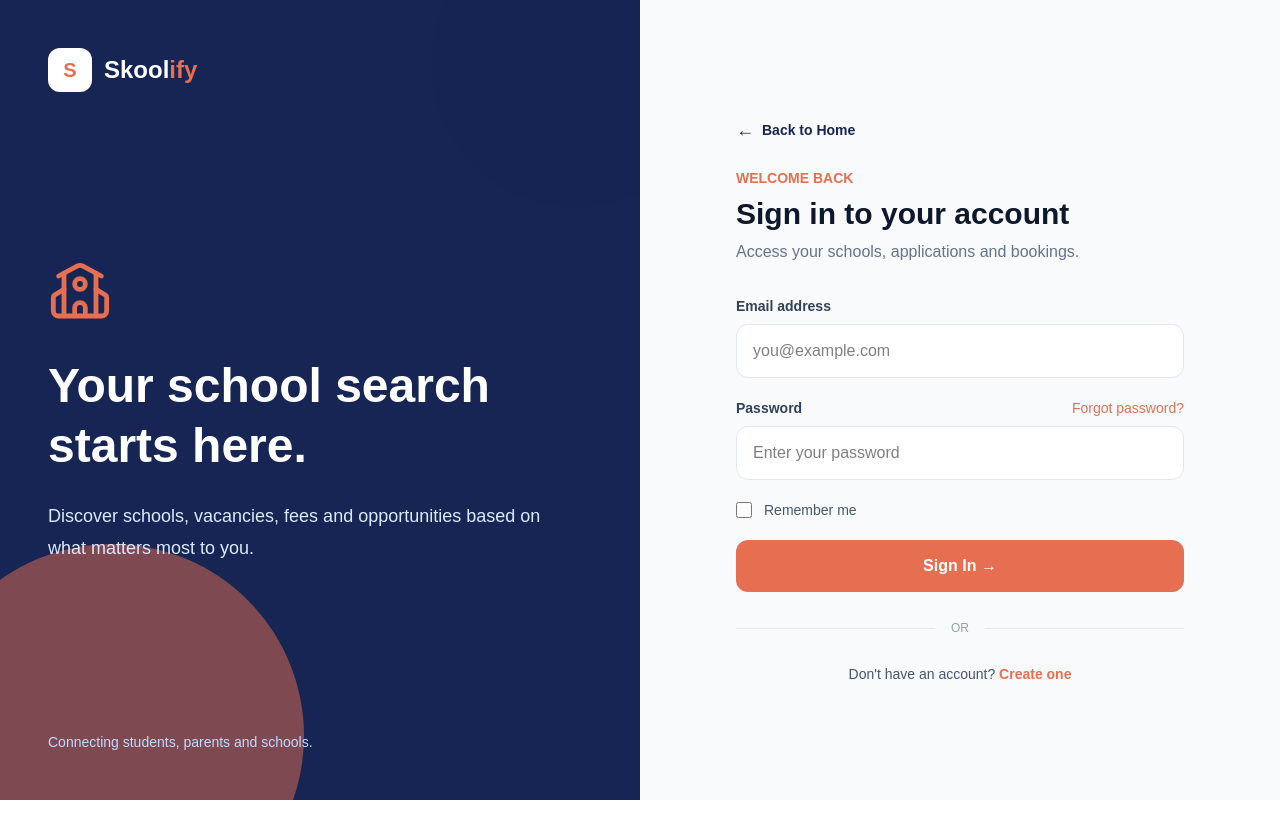
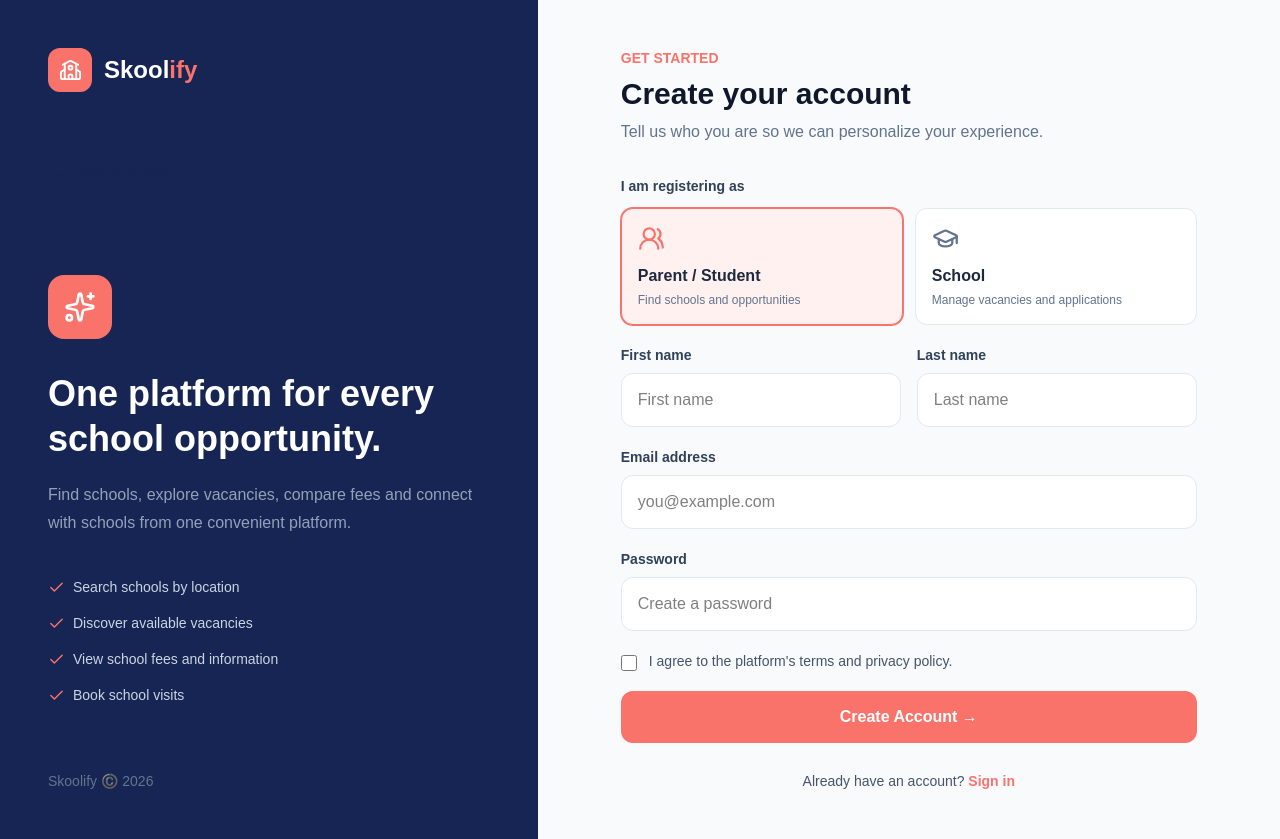
Before and after one commit to venusnamsya/Skoolify, a React (Vite) app: page /register in a window 1280 px wide. Before the commit the page ends 800 px from the top, so only its background shows below. Built offline with nearby package versions, Linux system fonts and the light colour scheme; no server answers.

Commit message:
register page update

```diff
--- a/src/Pages/Public/Register.jsx
+++ b/src/Pages/Public/Register.jsx
@@ -1,29 +1,40 @@
+import { useState } from "react";
 import { Link, useNavigate } from "react-router-dom";
-import { useState } from "react";
-
-import { School } from "lucide-react";
-
-import { signInWithEmailAndPassword } from "firebase/auth";
-import { doc, getDoc } from "firebase/firestore";
+import { createUserWithEmailAndPassword } from "firebase/auth";
+import { doc, setDoc } from "firebase/firestore";
+import {
+  Check,
+  GraduationCap,
+  School,
+  Sparkles,
+  UsersRound,
+} from "lucide-react";
 import { auth, db } from "../../../Firebase";
 
-function Login() {
+function Register() {
   const navigate = useNavigate();
+
+  const [accountType, setAccountType] = useState("parent");
+
+  const [firstName, setFirstName] = useState("");
+  const [lastName, setLastName] = useState("");
+  const [institutionName, setInstitutionName] = useState("");
 
   const [email, setEmail] = useState("");
   const [password, setPassword] = useState("");
+
   const [loading, setLoading] = useState(false);
   const [error, setError] = useState("");
 
-  const handleLogin = async (e) => {
+  const handleRegister = async (e) => {
     e.preventDefault();
 
     setError("");
     setLoading(true);
 
     try {
-
-      const userCredential = await signInWithEmailAndPassword(
+      // Create Firebase Authentication account
+      const userCredential = await createUserWithEmailAndPassword(
         auth,
         email,
         password
@@ -31,148 +42,303 @@ function Login() {
 
       const user = userCredential.user;
 
+      // Data saved to Firestore
+      const userData =
+        accountType === "school"
+          ? {
+              uid: user.uid,
+              institutionName: institutionName,
+              email: email,
+              role: "school",
+              createdAt: new Date(),
+            }
+          : {
+              uid: user.uid,
+              firstName: firstName,
+              lastName: lastName,
+              email: email,
+              role: "parent",
+              createdAt: new Date(),
+            };
 
-      const userDoc = await getDoc(doc(db, "users", user.uid));
+      // Save user profile
+      await setDoc(doc(db, "users", user.uid), userData);
 
-      if (!userDoc.exists()) {
-        throw new Error("Your account information could not be found.");
+      // Send to correct dashboard
+      if (accountType === "school") {
+        navigate("/admin-dashboard");
+      } else {
+        navigate("/dashboard");
       }
+    } catch (error) {
+      console.error("Registration error:", error);
 
-      const userData = userDoc.data();
-
-
-      if (userData.role === "school") {
-        // School → Admin Dashboard
-        navigate("/admin-dashboard");
-      } else if (
-        userData.role === "parent" ||
-        userData.role === "student"
-      ) {
-        // Parent/Student → Main Dashboard
-        navigate("/dashboard");
+      if (error.code === "auth/email-already-in-use") {
+        setError("An account with this email already exists.");
+      } else if (error.code === "auth/weak-password") {
+        setError("Password should be at least 6 characters.");
+      } else if (error.code === "auth/invalid-email") {
+        setError("Please enter a valid email address.");
+      } else if (error.code === "permission-denied") {
+        setError(
+          "Account created, but your profile could not be saved. Check Firestore permissions."
+        );
       } else {
-        throw new Error("Account type not recognised.");
-      }
-    } catch (err) {
-      console.error("Login error:", err);
-
-      if (err.code === "auth/invalid-credential") {
-        setError("Incorrect email or password.");
-      } else if (err.code === "auth/user-not-found") {
-        setError("No account was found with this email.");
-      } else if (err.code === "auth/wrong-password") {
-        setError("Incorrect password.");
-      } else {
-        setError(err.message || "Something went wrong. Please try again.");
+        setError(error.message || "Something went wrong. Please try again.");
       }
     } finally {
       setLoading(false);
     }
   };
 
+  const handleAccountTypeChange = (type) => {
+    setAccountType(type);
+    setError("");
+
+    // Clear the fields that don't belong to the selected account
+    setFirstName("");
+    setLastName("");
+    setInstitutionName("");
+  };
+
   return (
     <div className="min-h-screen bg-slate-50 flex">
 
-      {/* LEFT SIDE */}
-      <div className="hidden lg:flex lg:w-1/2 bg-[#172554] text-white p-12 relative overflow-hidden">
-
-        <div className="absolute -top-20 -right-20 w-72 h-72 bg-[#172554] rounded-full opacity-50" />
-
-        <div className="absolute -bottom-32 -left-20 w-96 h-96 bg-[#E76F51] rounded-full opacity-50" />
-
-        <div className="relative z-10 flex flex-col justify-between w-full">
+      {/* LEFT PANEL */}
+      <div className="hidden lg:flex lg:w-[42%] bg-[#172554] text-white p-12">
+        <div className="flex flex-col justify-between w-full">
 
           <Link to="/" className="flex items-center gap-3">
-
-            <div className="w-11 h-11 rounded-xl bg-white text-[#E76F51] flex items-center justify-center font-bold text-xl">
-              S
+            <div className="w-11 h-11 rounded-xl bg-[#F9736B] flex items-center justify-center">
+              <School size={23} />
             </div>
 
             <span className="text-2xl font-bold">
-              Skool<span className="text-[#E76F51]">ify</span>
+              Skool<span className="text-[#F9736B]">ify</span>
             </span>
-
           </Link>
 
-          <div className="max-w-lg">
+           <button
+             type="button"
+               onClick={() => navigate("/landing-page")}
+                 className="mb-6 flex items-center gap-2 text-sm font-semibold text-[#172554] transition-colors duration-200 hover:text-[#F47C68]"
+            >
+                    <span className="text-lg">←</span>
+                 Back to Home
+            </button>
 
-            <div className="mb-8 text-[#E76F51]">
-              <School size={64} strokeWidth={1.8} />
+          <div>
+
+            <div className="w-16 h-16 bg-[#F9736B] rounded-2xl flex items-center justify-center mb-8">
+              <Sparkles size={32} />
             </div>
 
-            <h1 className="text-5xl font-bold leading-tight mb-6">
-              Your school search starts here.
+            <h1 className="text-4xl font-bold leading-tight mb-5">
+              One platform for every school opportunity.
             </h1>
 
-            <p className="text-blue-100 text-lg leading-8">
-              Discover schools, vacancies, fees and opportunities
-              based on what matters most to you.
+            <p className="text-slate-400 leading-7">
+              Find schools, explore vacancies, compare fees and connect
+              with schools from one convenient platform.
             </p>
+
+            <div className="mt-10 space-y-4 text-sm text-slate-300">
+
+              <p className="flex items-center gap-2">
+                <Check size={17} className="text-[#F9736B]" />
+                Search schools by location
+              </p>
+
+              <p className="flex items-center gap-2">
+                <Check size={17} className="text-[#F9736B]" />
+                Discover available vacancies
+              </p>
+
+              <p className="flex items-center gap-2">
+                <Check size={17} className="text-[#F9736B]" />
+                View school fees and information
+              </p>
+
+              <p className="flex items-center gap-2">
+                <Check size={17} className="text-[#F9736B]" />
+                Book school visits
+              </p>
+
+            </div>
 
           </div>
 
-          <p className="text-blue-200 text-sm">
-            Connecting students, parents and schools.
+          <p className="text-slate-500 text-sm">
+            Skoolify ©️ 2026
           </p>
 
         </div>
       </div>
 
-      {/* RIGHT SIDE */}
-      <div className="w-full lg:w-1/2 flex items-center justify-center p-6 sm:p-12">
+      {/* FORM */}
+      <div className="w-full lg:w-[58%] flex items-center justify-center p-6 sm:p-12">
 
-        <div className="w-full max-w-md">
+        <div className="w-full max-w-xl">
 
           {/* MOBILE LOGO */}
           <Link
             to="/"
-            className="lg:hidden flex items-center gap-2 mb-12 text-xl font-bold text-slate-800"
+            className="lg:hidden flex items-center gap-2 mb-10 text-xl font-bold text-slate-800"
           >
-
-            <span className="w-9 h-9 bg-[#E76F51] text-white rounded-lg flex items-center justify-center">
-              S
+            <span className="w-9 h-9 bg-[#F9736B] text-white rounded-lg flex items-center justify-center">
+              <School size={18} />
             </span>
 
-            Skool<span className="text-[#E76F51]">ify</span>
+            Skool<span className="text-[#F9736B]">ify</span>
+          </Link>
 
-          </Link>
-            <button
-                 type="button"
-                 onClick={() => navigate("/")}
-                 className="mb-6 flex items-center gap-2 text-sm font-semibold text-[#172554] transition-colors duration-200 hover:text-[#F47C68]"
-            >
-              <span className="text-lg">←</span>
-               Back to Home
-            </button>
-
-
-
-          {/* HEADING */}
           <div className="mb-8">
 
-            <p className="text-[#E76F51] font-semibold text-sm mb-2">
-              WELCOME BACK
+            <p className="text-[#F9736B] font-semibold text-sm mb-2">
+              GET STARTED
             </p>
 
             <h2 className="text-3xl font-bold text-slate-900">
-              Sign in to your account
+              Create your account
             </h2>
 
             <p className="text-slate-500 mt-2">
-              Access your schools, applications and bookings.
+              Tell us who you are so we can personalize your experience.
             </p>
 
           </div>
 
-          {/* ERROR MESSAGE */}
-          {error && (
-            <div className="mb-5 rounded-xl bg-red-50 border border-red-100 px-4 py-3 text-sm text-red-600">
-              {error}
+          <form onSubmit={handleRegister} className="space-y-5">
+
+            {/* ACCOUNT TYPE */}
+            <div>
+
+              <label className="block text-sm font-semibold text-slate-700 mb-3">
+                I am registering as
+              </label>
+
+              <div className="grid grid-cols-2 gap-3">
+
+                {/* PARENT / STUDENT */}
+                <button
+                  type="button"
+                  onClick={() => handleAccountTypeChange("parent")}
+                  className={`p-4 rounded-xl border text-left transition ${
+                    accountType === "parent"
+                      ? "border-[#F9736B] bg-[#FFF1EF] ring-1 ring-[#F9736B]"
+                      : "border-slate-200 bg-white hover:border-[#FBC4BF]"
+                  }`}
+                >
+
+                  <UsersRound
+                    size={27}
+                    className={
+                      accountType === "parent"
+                        ? "text-[#F9736B]"
+                        : "text-slate-500"
+                    }
+                  />
+
+                  <p className="font-semibold text-slate-800 mt-3">
+                    Parent / Student
+                  </p>
+
+                  <p className="text-xs text-slate-500 mt-1">
+                    Find schools and opportunities
+                  </p>
+
+                </button>
+
+                {/* SCHOOL */}
+                <button
+                  type="button"
+                  onClick={() => handleAccountTypeChange("school")}
+                  className={`p-4 rounded-xl border text-left transition ${
+                    accountType === "school"
+                      ? "border-[#F9736B] bg-[#FFF1EF] ring-1 ring-[#F9736B]"
+                      : "border-slate-200 bg-white hover:border-[#FBC4BF]"
+                  }`}
+                >
+
+                  <GraduationCap
+                    size={27}
+                    className={
+                      accountType === "school"
+                        ? "text-[#F9736B]"
+                        : "text-slate-500"
+                    }
+                  />
+
+                  <p className="font-semibold text-slate-800 mt-3">
+                    School
+                  </p>
+
+                  <p className="text-xs text-slate-500 mt-1">
+                    Manage vacancies and applications
+                  </p>
+
+                </button>
+
+              </div>
+
             </div>
-          )}
 
-          {/* FORM */}
-          <form onSubmit={handleLogin} className="space-y-5">
+            {/* PARENT / STUDENT FIELDS */}
+            {accountType === "parent" && (
+              <div className="grid sm:grid-cols-2 gap-4">
+
+                <div>
+                  <label className="block text-sm font-semibold text-slate-700 mb-2">
+                    First name
+                  </label>
+
+                  <input
+                    type="text"
+                    value={firstName}
+                    onChange={(e) => setFirstName(e.target.value)}
+                    placeholder="First name"
+                    required
+                    className="w-full px-4 py-3.5 border border-slate-200 rounded-xl outline-none focus:ring-2 focus:ring-[#F9736B] bg-white"
+                  />
+                </div>
+
+                <div>
+                  <label className="block text-sm font-semibold text-slate-700 mb-2">
+                    Last name
+                  </label>
+
+                  <input
+                    type="text"
+                    value={lastName}
+                    onChange={(e) => setLastName(e.target.value)}
+                    placeholder="Last name"
+                    required
+                    className="w-full px-4 py-3.5 border border-slate-200 rounded-xl outline-none focus:ring-2 focus:ring-[#F9736B] bg-white"
+                  />
+                </div>
+
+              </div>
+            )}
+
+            {/* SCHOOL FIELD */}
+            {accountType === "school" && (
+              <div>
+
+                <label className="block text-sm font-semibold text-slate-700 mb-2">
+                  Institution name
+                </label>
+
+                <input
+                  type="text"
+                  value={institutionName}
+                  onChange={(e) => setInstitutionName(e.target.value)}
+                  placeholder="Enter school / institution name"
+                  required
+                  className="w-full px-4 py-3.5 border border-slate-200 rounded-xl outline-none focus:ring-2 focus:ring-[#F9736B] bg-white"
+                />
+
+              </div>
+            )}
 
             {/* EMAIL */}
             <div>
@@ -183,11 +349,11 @@ function Login() {
 
               <input
                 type="email"
-                placeholder="you@example.com"
                 value={email}
                 onChange={(e) => setEmail(e.target.value)}
+                placeholder="you@example.com"
                 required
-                className="w-full px-4 py-3.5 border border-slate-200 rounded-xl outline-none focus:ring-2 focus:ring-[#E76F51] focus:border-transparent bg-white"
+                className="w-full px-4 py-3.5 border border-slate-200 rounded-xl outline-none focus:ring-2 focus:ring-[#F9736B] bg-white"
               />
 
             </div>
@@ -195,78 +361,64 @@ function Login() {
             {/* PASSWORD */}
             <div>
 
-              <div className="flex justify-between items-center mb-2">
-
-                <label className="block text-sm font-semibold text-slate-700">
-                  Password
-                </label>
-
-                <button
-                  type="button"
-                  className="text-sm text-[#E76F51] font-medium"
-                >
-                  Forgot password?
-                </button>
-
-              </div>
+              <label className="block text-sm font-semibold text-slate-700 mb-2">
+                Password
+              </label>
 
               <input
                 type="password"
-                placeholder="Enter your password"
                 value={password}
                 onChange={(e) => setPassword(e.target.value)}
+                placeholder="Create a password"
                 required
-                className="w-full px-4 py-3.5 border border-slate-200 rounded-xl outline-none focus:ring-2 focus:ring-[#E76F51] focus:border-transparent bg-white"
+                minLength={6}
+                className="w-full px-4 py-3.5 border border-slate-200 rounded-xl outline-none focus:ring-2 focus:ring-[#F9736B] bg-white"
               />
 
             </div>
 
-            {/* REMEMBER ME */}
-            <label className="flex items-center gap-3 text-sm text-slate-600">
+            {/* TERMS */}
+            <label className="flex items-start gap-3 text-sm text-slate-600">
 
               <input
                 type="checkbox"
-                className="w-4 h-4 accent-[#E76F51]"
+                required
+                className="mt-1 w-4 h-4 accent-[#F9736B]"
               />
 
-              Remember me
+              <span>
+                I agree to the platform's terms and privacy policy.
+              </span>
 
             </label>
 
-            {/* LOGIN BUTTON */}
+            {/* ERROR */}
+            {error && (
+              <div className="rounded-xl bg-red-50 border border-red-100 px-4 py-3 text-sm text-red-600">
+                {error}
+              </div>
+            )}
+
+            {/* BUTTON */}
             <button
               type="submit"
               disabled={loading}
-              className="w-full bg-[#E76F51] hover:bg-[#d95f43] disabled:bg-[#e99a87] text-white py-3.5 rounded-xl font-semibold transition"
+              className="w-full bg-[#F9736B] hover:bg-[#E85D55] disabled:bg-[#F9A6A0] text-white py-3.5 rounded-xl font-semibold transition"
             >
-              {loading ? "Signing in..." : "Sign In →"}
+              {loading ? "Creating account..." : "Create Account →"}
             </button>
 
           </form>
 
-          {/* DIVIDER */}
-          <div className="flex items-center gap-4 my-7">
+          <p className="text-center text-sm text-slate-600 mt-7">
 
-            <div className="h-px bg-slate-200 flex-1" />
-
-            <span className="text-xs text-slate-400">
-              OR
-            </span>
-
-            <div className="h-px bg-slate-200 flex-1" />
-
-          </div>
-
-          {/* REGISTER */}
-          <p className="text-center text-sm text-slate-600">
-
-            Don't have an account?{" "}
+            Already have an account?{" "}
 
             <Link
-              to="/register"
-              className="text-[#E76F51] font-semibold hover:underline"
+              to="/login"
+              className="text-[#F9736B] font-semibold hover:underline"
             >
-              Create one
+              Sign in
             </Link>
 
           </p>
@@ -279,4 +431,4 @@ function Login() {
   );
 }
 
-export default Login;
+export default Register;
```
